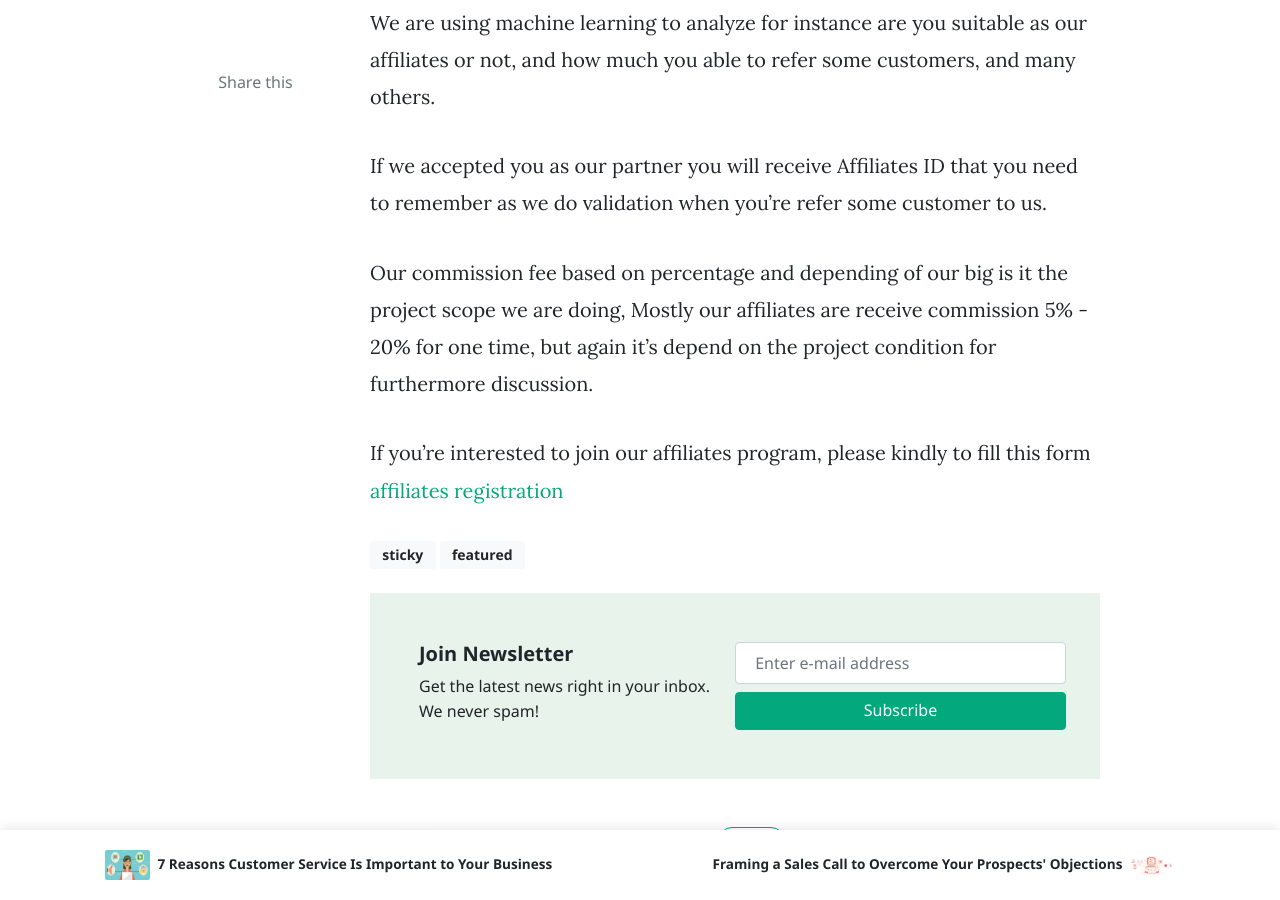
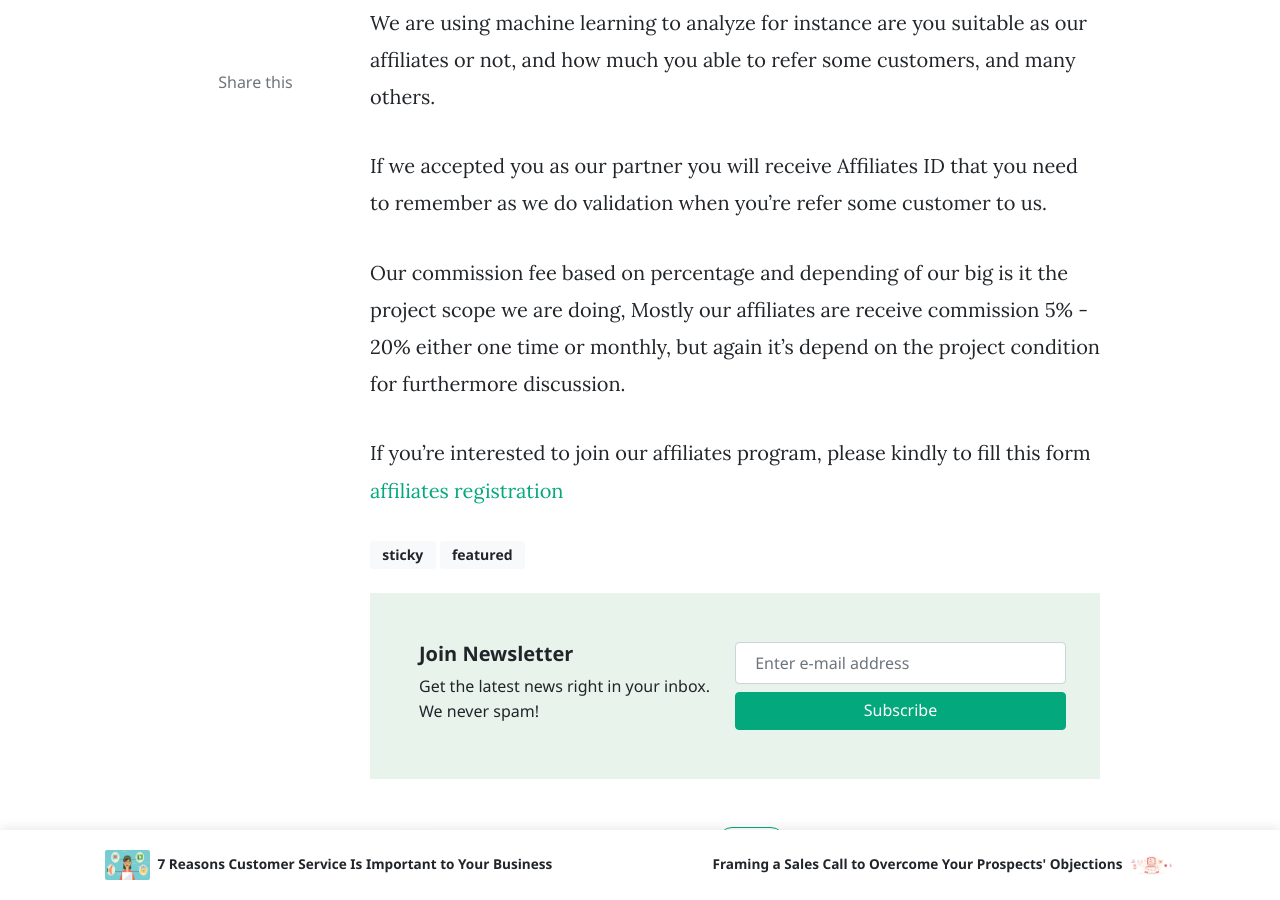
Before and after one commit to bit-dna/bitdnablog, a Jekyll site: the page built from _posts/2019-06-01-join-our-affiliates-program.md, in a window 1280 px wide and 900 px high, scrolled down 839 px. Built offline with Jekyll 4.4.1, drawn with Linux system fonts in a browser that asks for light colours; nearby versions of some CDN libraries; comment, search, counter and statistics services are not loaded.

Commit message:
change the wording

```diff
--- a/_posts/2019-06-01-join-our-affiliates-program.md
+++ b/_posts/2019-06-01-join-our-affiliates-program.md
@@ -14,6 +14,6 @@ We are using machine learning to analyze for instance are you suitable as our af
 
 If we accepted you as our partner you will receive Affiliates ID that you need to remember as we do validation when you're refer some customer to us.
 
-Our commission fee based on percentage and depending of our big is it the project scope we are doing, Mostly our affiliates are receive commission 5% - 20% for one time, but again it's depend on the project condition for furthermore discussion.
+Our commission fee based on percentage and depending of our big is it the project scope we are doing, Mostly our affiliates are receive commission 5% - 20% either one time or monthly, but again it's depend on the project condition for furthermore discussion.
 
 If you're interested to join our affiliates program, please kindly to fill this form <a href="https://forms.gle/2vQs2ayVU3gJd5q36" target="_blank">affiliates registration</a>
```
